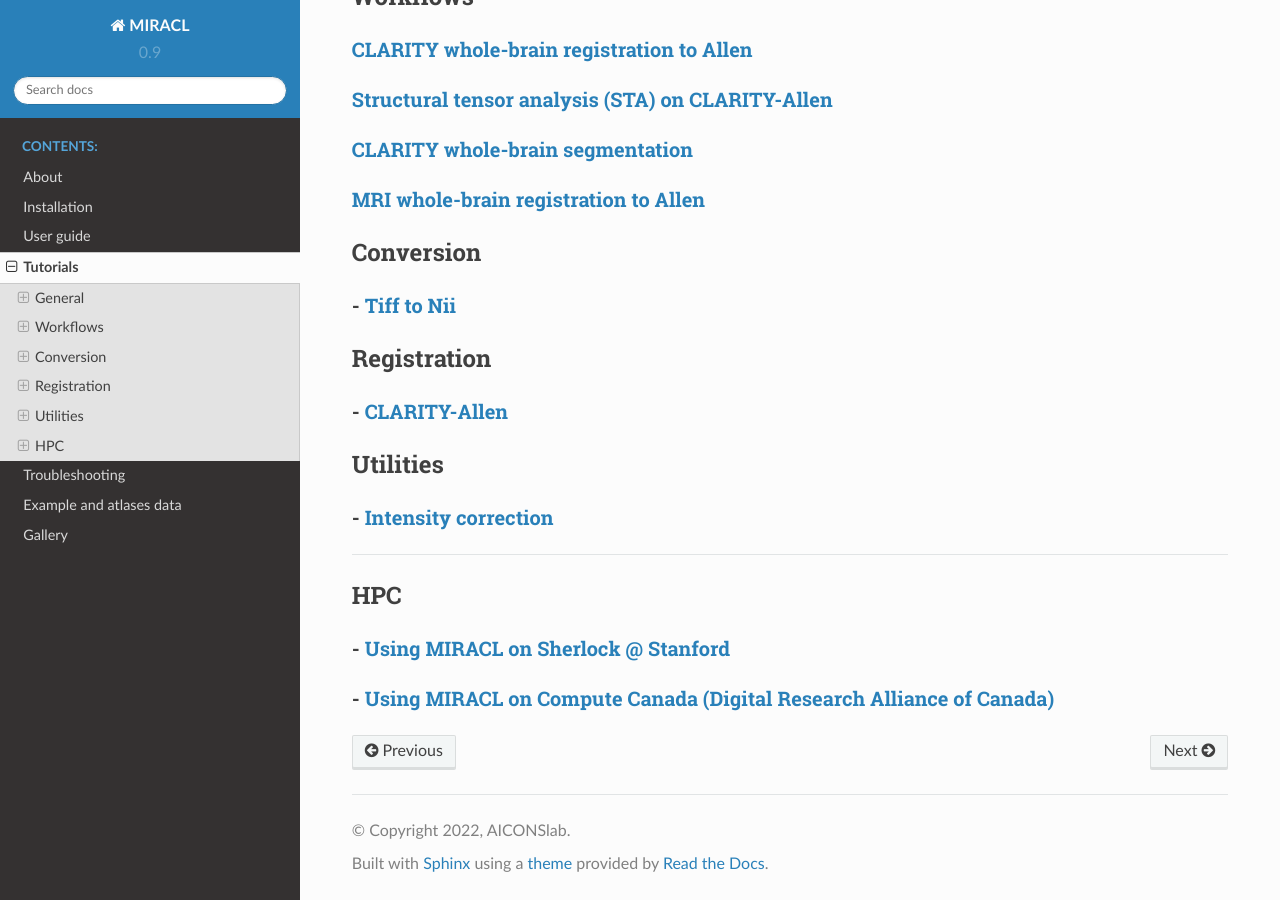
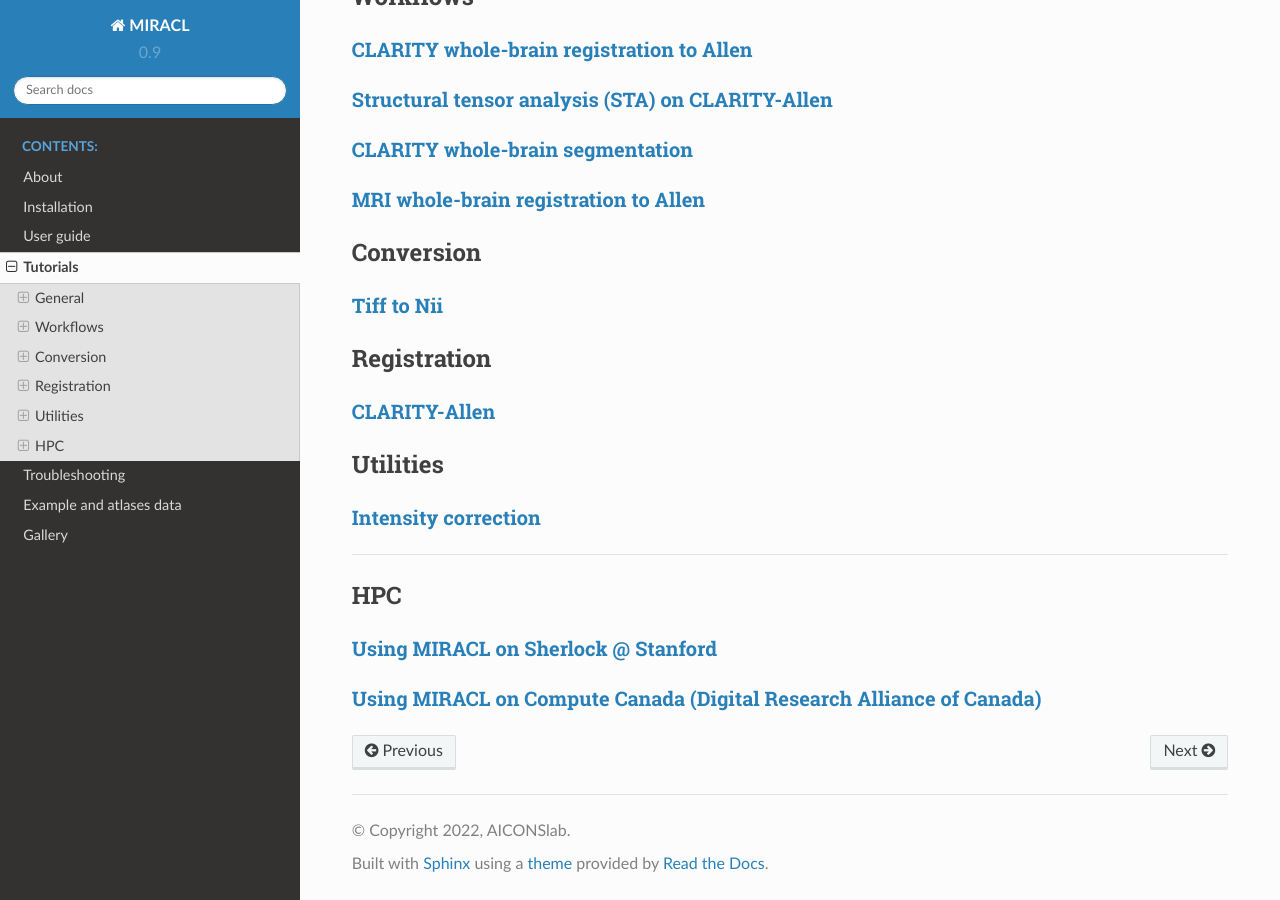
Before and after one commit to AICONSlab/MIRACL, a Sphinx documentation site: the page built from docs/tutorials.md, in a window 1280 px wide and 900 px high, scrolled down 1056 px. Built offline with Sphinx 7.4.7 and the Read the Docs theme 2.0.0, drawn with Linux system fonts in a browser that asks for light colours.

Commit message:
[docs] improve formatting

```diff
--- a/docs/tutorials.md
+++ b/docs/tutorials.md
@@ -41,7 +41,7 @@ for a general introduction tutorial on how to use MIRACL.
 
 ## General
 
-### [Getting started](./tutorials/beginner/getting_started.md)
+#### [Getting started](./tutorials/beginner/getting_started.md)
 
 ---
 
@@ -57,20 +57,20 @@ for a general introduction tutorial on how to use MIRACL.
 
 ## Conversion
 
-#### - [Tiff to Nii](./tutorials/tiff_to_nii/tiff_to_nii.md)
+#### [Tiff to Nii](./tutorials/tiff_to_nii/tiff_to_nii.md)
 
 ## Registration
 
-#### - [CLARITY-Allen](./tutorials/registration/reg_clarity-allen/reg_clarity-allen.md)
+#### [CLARITY-Allen](./tutorials/registration/reg_clarity-allen/reg_clarity-allen.md)
 
 ## Utilities
 
-#### - [Intensity correction](./tutorials/int_corr/int_corr.md)
+#### [Intensity correction](./tutorials/int_corr/int_corr.md)
 
 ---
 
 ## HPC
 
-#### - [Using MIRACL on Sherlock @ Stanford](./tutorials/sherlock/sherlock.md)
+#### [Using MIRACL on Sherlock @ Stanford](./tutorials/sherlock/sherlock.md)
 
-#### - [Using MIRACL on Compute Canada (Digital Research Alliance of Canada)](./tutorials/compute_canada/compute_canada.md)
+#### [Using MIRACL on Compute Canada (Digital Research Alliance of Canada)](./tutorials/compute_canada/compute_canada.md)
```
